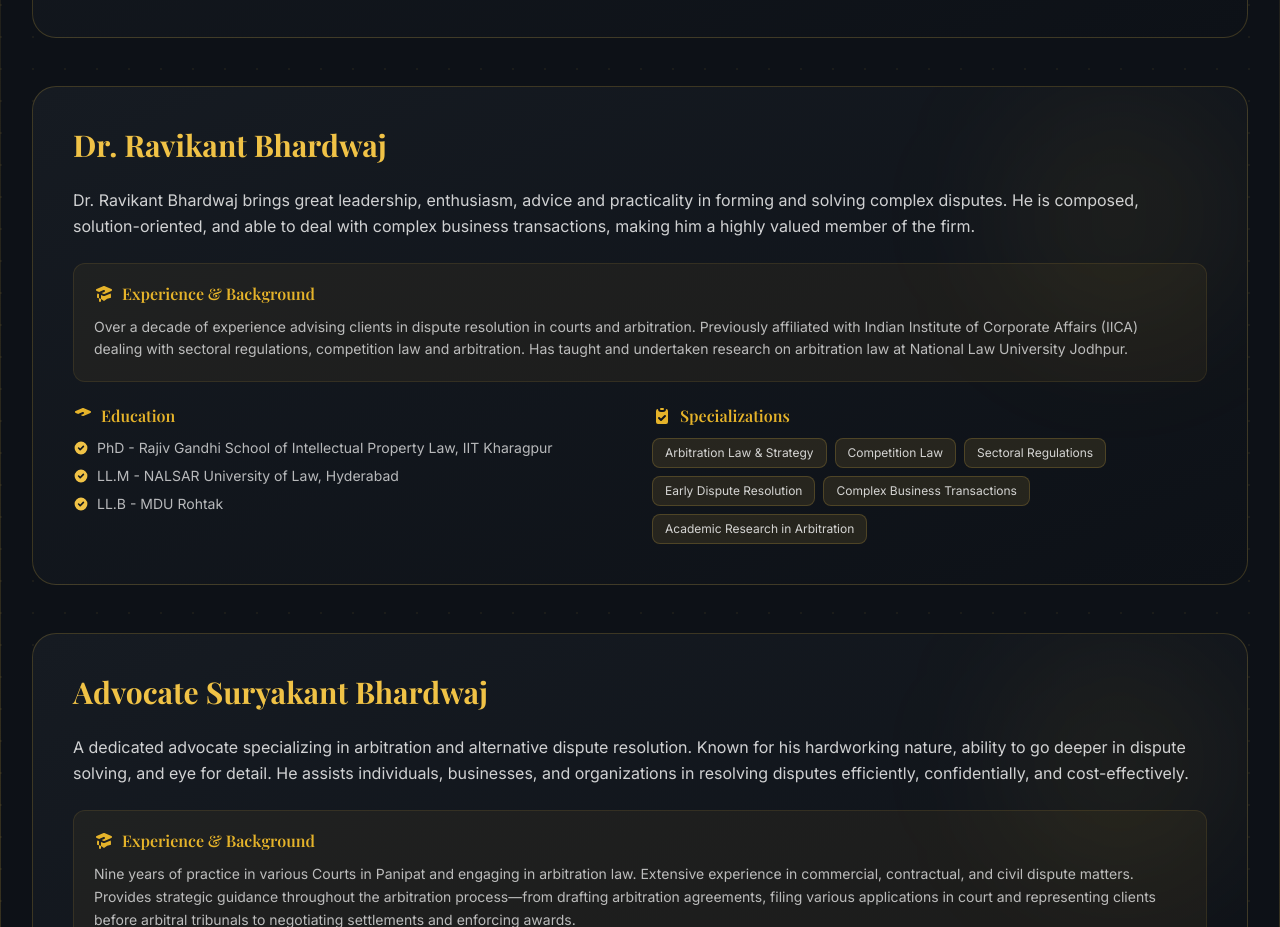
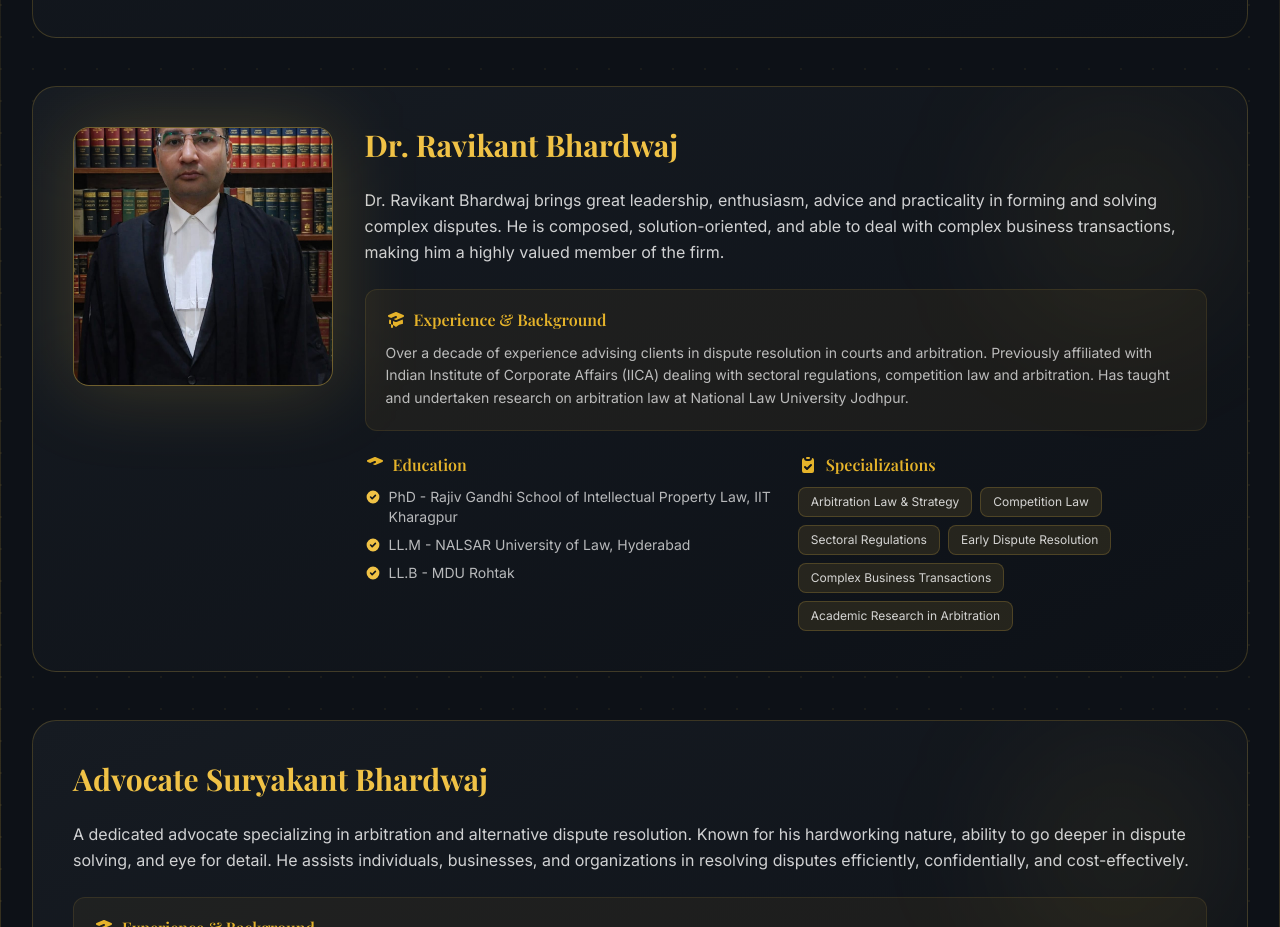
Before and after one commit to SurajCodes-lab/judicium_aribitration, a Next.js app: page /about in a window 1280 px wide. Shown: the part 3180-4107 px from the top of the page. Built offline with nearby package versions, Linux system fonts and the light colour scheme.

Commit message:
Add image for Dr. Ravikant Bhardwaj in team members data

```diff
--- a/src/data/teamMembers.ts
+++ b/src/data/teamMembers.ts
@@ -35,7 +35,7 @@ export const teamMembers: TeamMember[] = [
     name: "Dr. Ravikant Bhardwaj",
     title: "Senior Advocate",
     role: "Partner",
-    image: "",
+    image: "/Ravikant.jpeg",
     bio: "Dr. Ravikant Bhardwaj brings great leadership, enthusiasm, advice and practicality in forming and solving complex disputes. He is composed, solution-oriented, and able to deal with complex business transactions, making him a highly valued member of the firm.",
     experience: "Over a decade of experience advising clients in dispute resolution in courts and arbitration. Previously affiliated with Indian Institute of Corporate Affairs (IICA) dealing with sectoral regulations, competition law and arbitration. Has taught and undertaken research on arbitration law at National Law University Jodhpur.",
     education: [
```
Also changed, not shown: public/Ravikant.jpeg (added).
